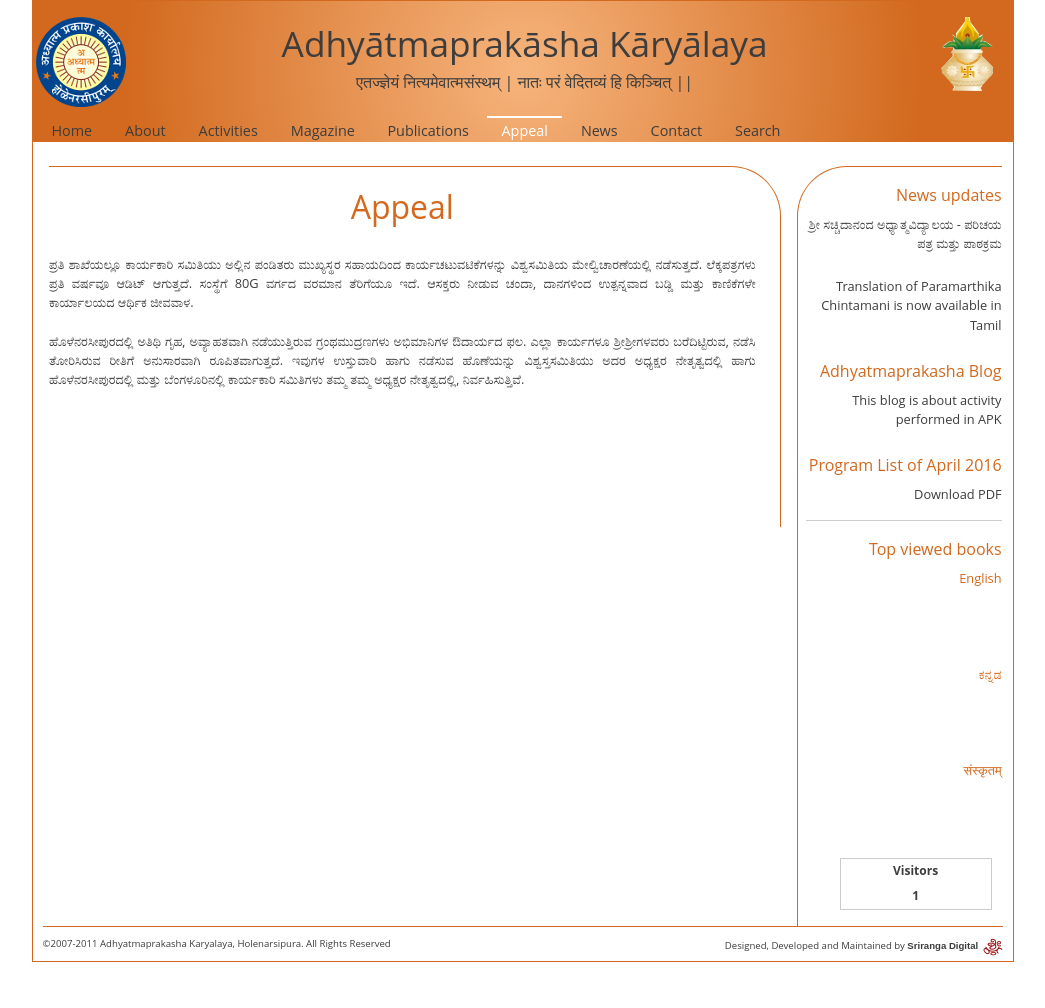
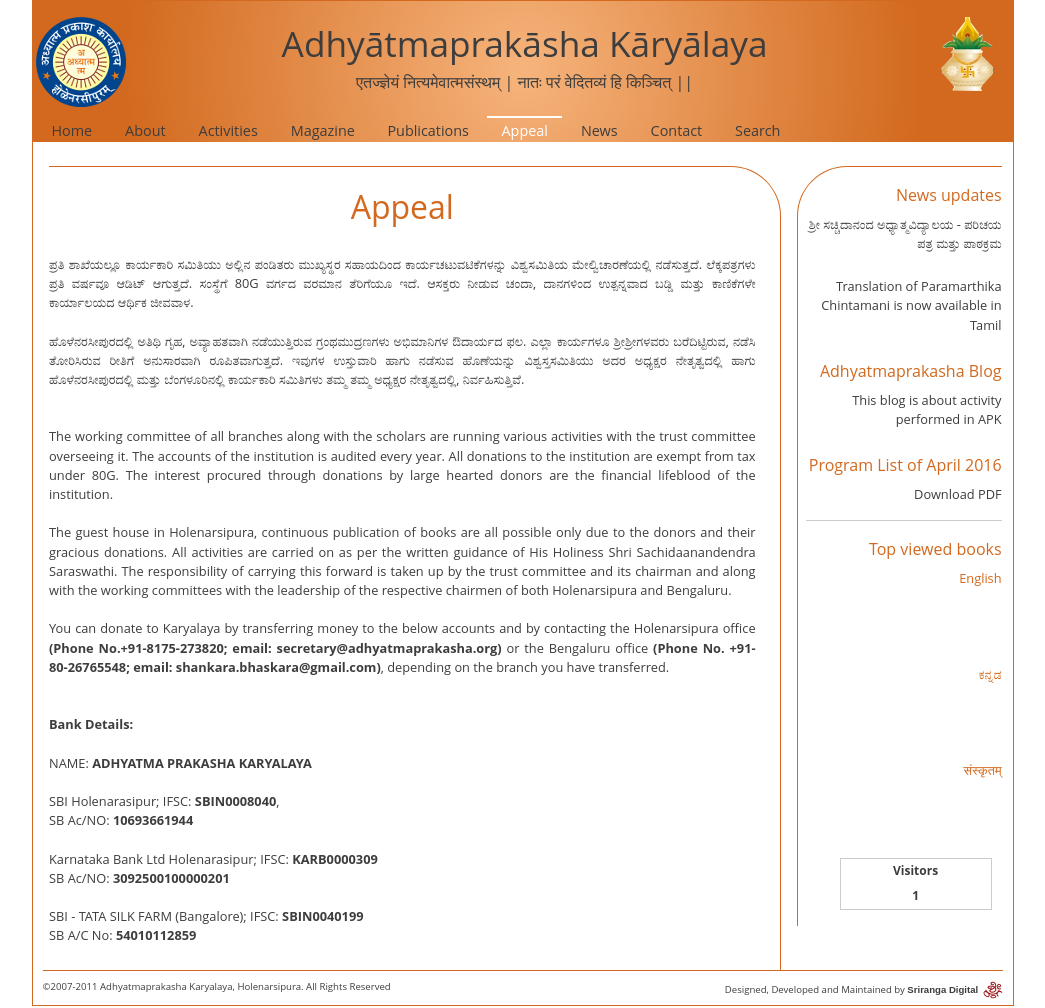
Before and after one commit to SrirangaDigital/Adhyatmaprakasha, a PHP site: page /php/appeal.php in a window 1280 px wide. Shown: the whole page, without its empty margins (117-1162 px from the left). Before the commit the page ends 962 px from the top, so only its background shows below. Run offline with PHP 8.4, Linux system fonts and the light colour scheme; the visitor is signed in with stand-in values (Sample User, id 1); data comes from the database, SQL or seed files in the repository; data that the repository does not hold is empty.

Commit message:
php/appeal.php

```diff
--- a/php/appeal.php
+++ b/php/appeal.php
@@ -51,7 +51,26 @@
 			<div class="list">
 				<p>ಪ್ರತಿ ಶಾಖೆಯಲ್ಲೂ ಕಾರ್ಯಕಾರಿ ಸಮಿತಿಯು ಅಲ್ಲಿನ ಪಂಡಿತರು ಮುಖ್ಯಸ್ಥರ ಸಹಾಯದಿಂದ ಕಾರ್ಯಚಟುವಟಿಕೆಗಳನ್ನು ವಿಶ್ವಸಮಿತಿಯ ಮೇಲ್ವಿಚಾರಣೆಯಲ್ಲಿ ನಡೆಸುತ್ತದೆ. ಲೆಕ್ಕಪತ್ರಗಳು ಪ್ರತಿ ವರ್ಷವೂ ಆಡಿಟ್ ಆಗುತ್ತದೆ. ಸಂಸ್ಥೆಗೆ 80G ವರ್ಗದ ವರಮಾನ ತೆರಿಗೆಯೂ ಇದೆ. ಆಸಕ್ತರು ನೀಡುವ ಚಂದಾ, ದಾನಗಳಿಂದ ಉತ್ಪನ್ನವಾದ ಬಡ್ಡಿ ಮತ್ತು ಕಾಣಿಕೆಗಳೇ ಕಾರ್ಯಾಲಯದ ಆರ್ಥಿಕ ಜೀವವಾಳ.</p>
 				<p><br /></p>
-				<p>ಹೊಳೆನರಸೀಪುರದಲ್ಲಿ ಅತಿಥಿ ಗೃಹ, ಅವ್ಯಾಹತವಾಗಿ ನಡೆಯುತ್ತಿರುವ ಗ್ರಂಥಮುದ್ರಣಗಳು ಅಭಿಮಾನಿಗಳ ಔದಾರ್ಯದ ಫಲ. ಎಲ್ಲಾ ಕಾರ್ಯಗಳೂ ಶ್ರೀಶ್ರೀಗಳವರು ಬರೆದಿಟ್ಟಿರುವ, ನಡೆಸಿ ತೋರಿಸಿರುವ ರೀತಿಗೆ ಅನುಸಾರವಾಗಿ ರೂಪಿತವಾಗುತ್ತದೆ. ಇವುಗಳ ಉಸ್ತುವಾರಿ ಹಾಗು ನಡೆಸುವ ಹೊಣೆಯನ್ನು ವಿಶ್ವಸ್ತಸಮಿತಿಯು ಅದರ ಅಧ್ಯಕ್ಷರ ನೇತೃತ್ವದಲ್ಲಿ ಹಾಗು ಹೊಳೆನರಸೀಪುರದಲ್ಲಿ ಮತ್ತು ಬೆಂಗಳೂರಿನಲ್ಲಿ ಕಾರ್ಯಕಾರಿ  ಸಮಿತಿಗಳು ತಮ್ಮ ತಮ್ಮ ಅಧ್ಯಕ್ಷರ ನೇತೃತ್ವದಲ್ಲಿ, ನಿರ್ವಹಿಸುತ್ತಿವೆ.</p>
+				<p>ಹೊಳೆನರಸೀಪುರದಲ್ಲಿ ಅತಿಥಿ ಗೃಹ, ಅವ್ಯಾಹತವಾಗಿ ನಡೆಯುತ್ತಿರುವ ಗ್ರಂಥಮುದ್ರಣಗಳು ಅಭಿಮಾನಿಗಳ ಔದಾರ್ಯದ ಫಲ. ಎಲ್ಲಾ ಕಾರ್ಯಗಳೂ ಶ್ರೀಶ್ರೀಗಳವರು ಬರೆದಿಟ್ಟಿರುವ, ನಡೆಸಿ ತೋರಿಸಿರುವ ರೀತಿಗೆ ಅನುಸಾರವಾಗಿ ರೂಪಿತವಾಗುತ್ತದೆ. ಇವುಗಳ ಉಸ್ತುವಾರಿ ಹಾಗು ನಡೆಸುವ ಹೊಣೆಯನ್ನು ವಿಶ್ವಸ್ತಸಮಿತಿಯು ಅದರ ಅಧ್ಯಕ್ಷರ ನೇತೃತ್ವದಲ್ಲಿ ಹಾಗು ಹೊಳೆನರಸೀಪುರದಲ್ಲಿ ಮತ್ತು ಬೆಂಗಳೂರಿನಲ್ಲಿ ಕಾರ್ಯಕಾರಿ  ಸಮಿತಿಗಳು ತಮ್ಮ ತಮ್ಮ ಅಧ್ಯಕ್ಷರ ನೇತೃತ್ವದಲ್ಲಿ, ನಿರ್ವಹಿಸುತ್ತಿವೆ.<br /><br /><br /></p>
+				<p>The working committee of all branches along with the scholars are running various activities with the trust committee overseeing it. The accounts of the institution is audited every year. All donations to the institution are exempt from tax under 80G. The interest procured through donations by large hearted donors are the financial lifeblood of the institution.</p>
+				<p><br /></p>
+				<p>The guest house in Holenarsipura, continuous publication of books are all possible only due to the donors and their gracious donations. All activities are carried on as per the written guidance of His Holiness Shri Sachidaanandendra Saraswathi. The responsibility of carrying this forward is taken up by the trust committee and its chairman and along with the working committees with the leadership of the respective chairmen of both Holenarsipura and Bengaluru.</p>
+				<p><br /></p>
+				<p>You can donate to Karyalaya by transferring money to the below accounts and by contacting the Holenarsipura office <b>(Phone No.+91-8175-273820; email: secretary@adhyatmaprakasha.org)</b> or the Bengaluru office <b>(Phone No. +91-80-26765548; email: shankara.bhaskara@gmail.com)</b>, depending on the branch you have transferred.</p>
+				<p><br /></p>
+				<p><br /></p>
+				<p><b>Bank Details:</b></p>
+				<p><br /></p>
+				<p>NAME: <b>ADHYATMA PRAKASHA KARYALAYA</b></p>
+				<p><br /></p>
+				<p>SBI Holenarasipur; IFSC: <b>SBIN0008040</b>,</p>
+				<p>SB Ac/NO: <b>10693661944</b></p>
+				<p><br /></p>
+				<p>Karnataka Bank Ltd Holenarasipur; IFSC: <b>KARB0000309</b></p>
+				<p>SB Ac/NO: <b>3092500100000201</b></p>
+				<p><br /></p>
+				<p>SBI - TATA SILK FARM (Bangalore); IFSC: <b>SBIN0040199</b></p>
+				<p>SB A/C No: <b>54010112859</b></p>
 			</div>
 		</div>
 		<?php include("include_footer.php");?>
```
